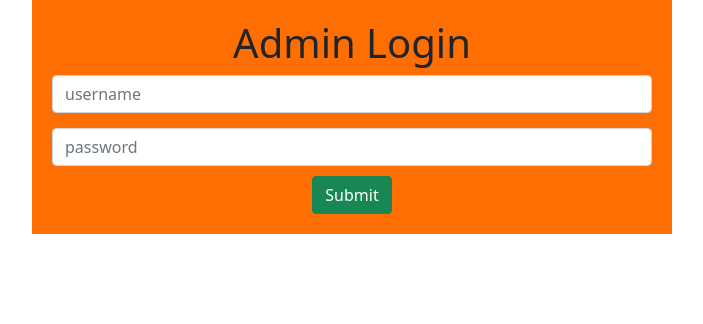
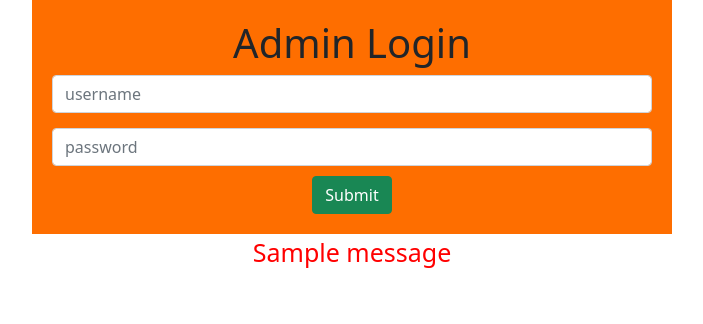
Before and after one commit to ayushnanda21/Pizzax-Django, a Django app: page /admin/ in a window 1280 px wide. Shown: the part 201-525 px from the top of the page, without its empty margins (288-991 px from the left). Run offline with Django 3.2, Linux system fonts and the light colour scheme; one stand-in notice (Sample message) is shown.

Commit message:
invalid atttempt logic

```diff
--- a/pizzax/pizzaapp/views.py
+++ b/pizzax/pizzaapp/views.py
@@ -1,5 +1,6 @@
 from django.shortcuts import render,redirect
 from django.contrib.auth import authenticate,login
+from django.contrib import messages
 
 # Create your views here.
 
@@ -16,6 +17,7 @@ def authenticateadmin(request):
         return redirect('adminhomepage')
 
     if user is None:
+        messages.add_message(request,messages.ERROR,"Invalid Crediantials")
         return redirect('adminLoginpage')
 
 
--- a/pizzax/templates/pizzaapp/adminlogin.html
+++ b/pizzax/templates/pizzaapp/adminlogin.html
@@ -18,4 +18,9 @@
 </form>
 
 </div>
+
+{% for message in messages%}
+
+<p style ="text-align: center; font-size: 25px;color: red">{{message}} </p>
+{% endfor %}
 {% endblock content %}
```
